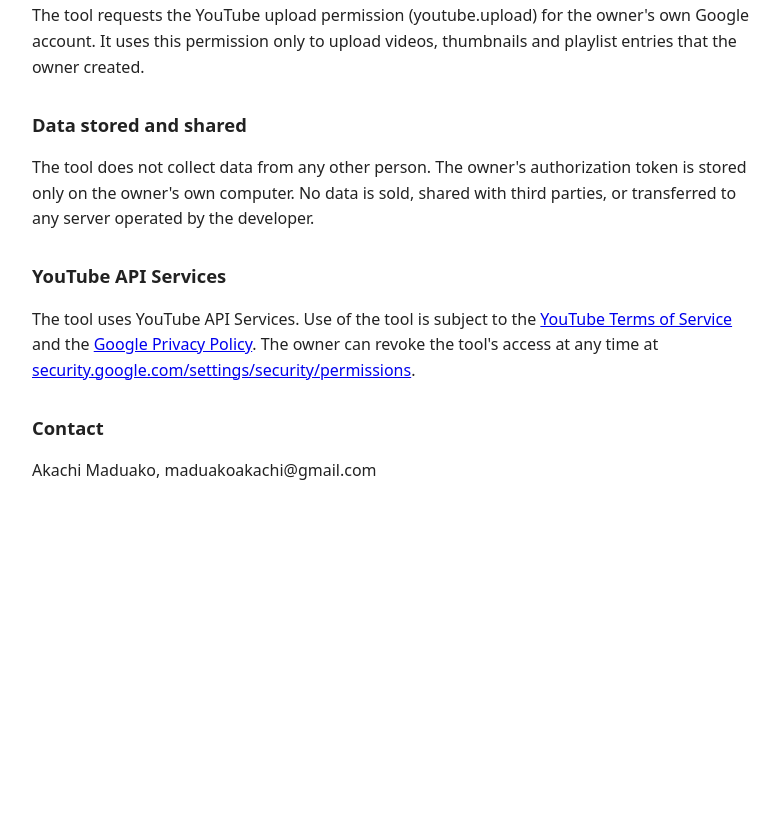
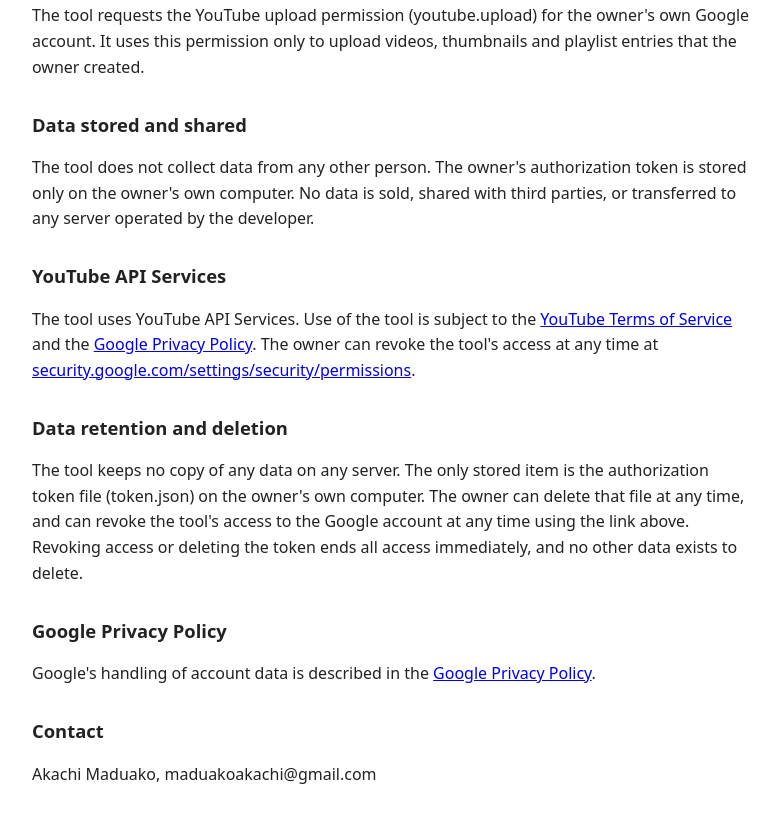
Before and after one commit to BlackGuyFawkes/akachimaduako-portfolio, a plain HTML site: page privacy-qh-uploader.html in a window 1280 px wide. Shown: the part 288-1110 px from the top of the page, without its empty margins (248-1025 px from the left). Before the commit the page ends 812 px from the top, so only its background shows below. Drawn offline with Linux system fonts and the light colour scheme.

Commit message:
Enhance privacy policy details in HTML
Added sections on data retention, deletion, and Google Privacy Policy.

```diff
--- a/privacy-qh-uploader.html
+++ b/privacy-qh-uploader.html
@@ -12,6 +12,10 @@
 <p>The tool does not collect data from any other person. The owner's authorization token is stored only on the owner's own computer. No data is sold, shared with third parties, or transferred to any server operated by the developer.</p>
 <h2>YouTube API Services</h2>
 <p>The tool uses YouTube API Services. Use of the tool is subject to the <a href="https://www.youtube.com/t/terms">YouTube Terms of Service</a> and the <a href="https://policies.google.com/privacy">Google Privacy Policy</a>. The owner can revoke the tool's access at any time at <a href="https://security.google.com/settings/security/permissions">security.google.com/settings/security/permissions</a>.</p>
+<h2>Data retention and deletion</h2>
+<p>The tool keeps no copy of any data on any server. The only stored item is the authorization token file (token.json) on the owner's own computer. The owner can delete that file at any time, and can revoke the tool's access to the Google account at any time using the link above. Revoking access or deleting the token ends all access immediately, and no other data exists to delete.</p>
+<h2>Google Privacy Policy</h2>
+<p>Google's handling of account data is described in the <a href="https://policies.google.com/privacy">Google Privacy Policy</a>.</p>
 <h2>Contact</h2>
 <p>Akachi Maduako, maduakoakachi@gmail.com</p>
 </body></html>
```
